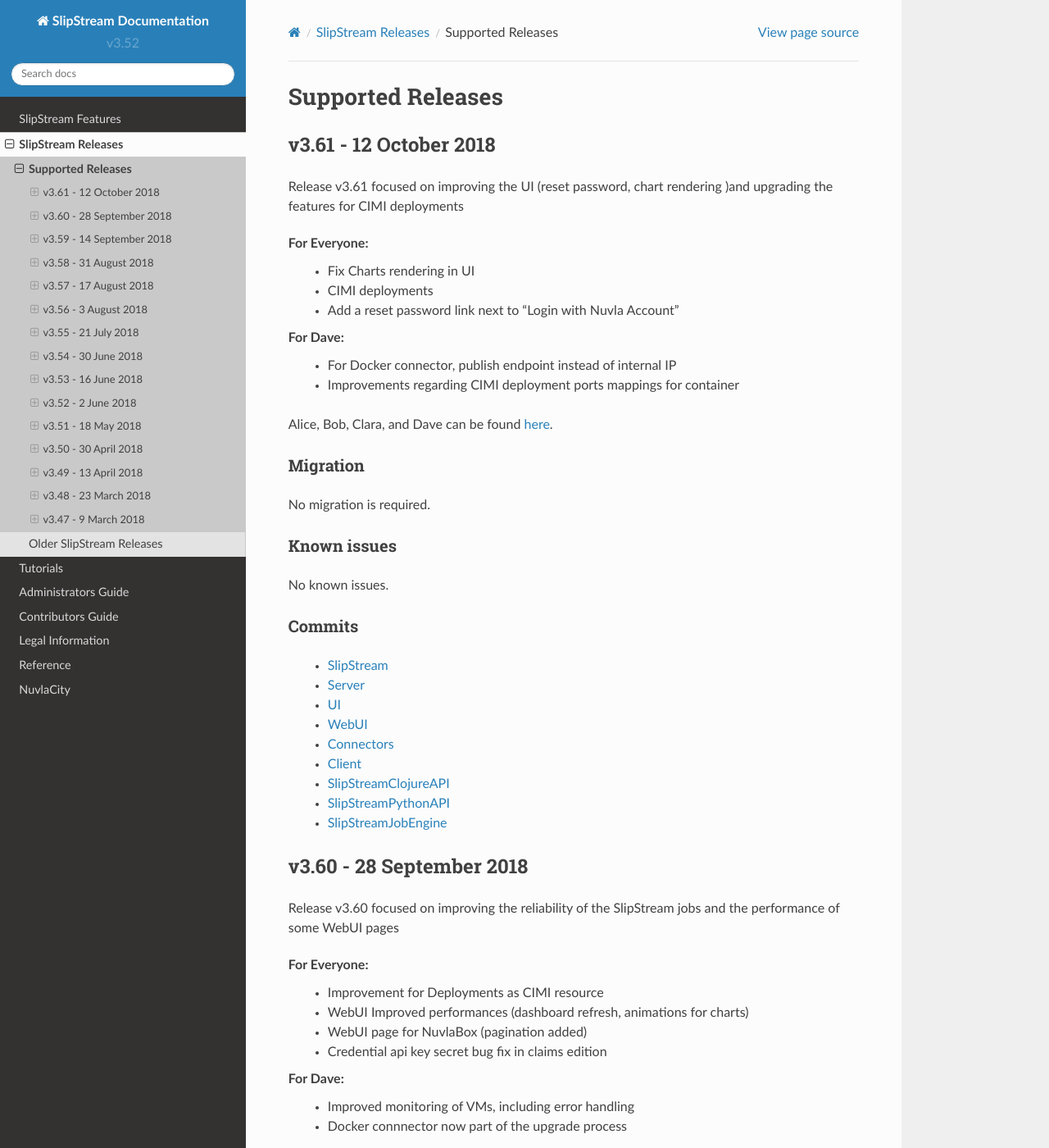
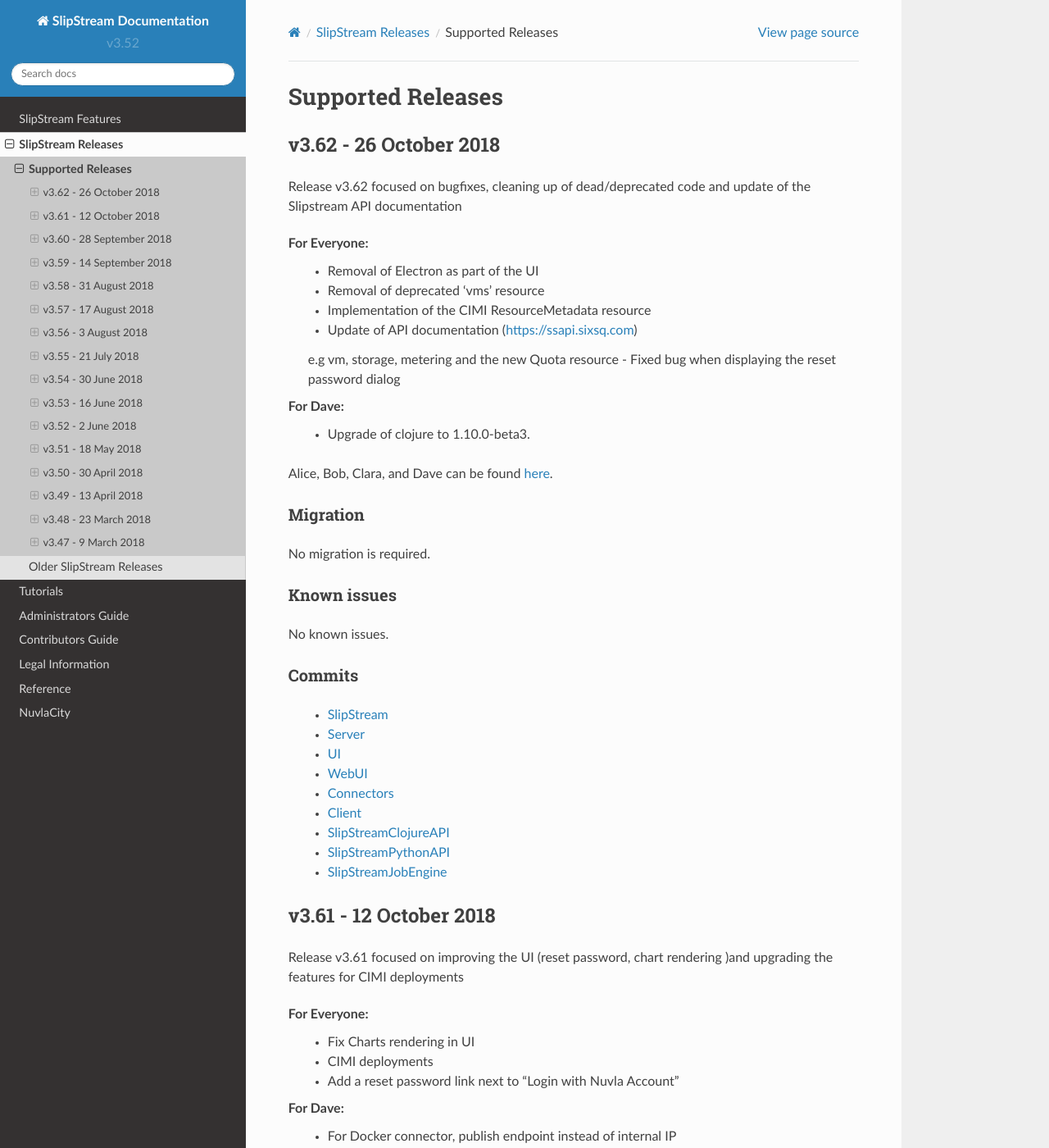
Before and after one commit to slipstream/SlipStreamDocumentation, a Sphinx documentation site: the page built from docs/release_notes/supported-releases.rst, in a window 1280 px wide and 1400 px high. Shown: the whole window at 82% size. Built offline with Sphinx 7.4.7 and the Read the Docs theme 2.0.0, drawn with Linux system fonts in a browser that asks for light colours.

Commit message:
Draft release notes for v3.62

```diff
--- a/docs/release_notes/supported-releases.rst
+++ b/docs/release_notes/supported-releases.rst
@@ -1,5 +1,53 @@
 Supported Releases
 ==================
+
+v3.62 - 26 October 2018
+--------------------------
+
+Release v3.62 focused on bugfixes, cleaning up of dead/deprecated code and
+update of the Slipstream API documentation
+
+For Everyone:
+ - Removal of Electron as part of the UI
+ - Removal of deprecated 'vms' resource
+ - Implementation of the CIMI ResourceMetadata resource
+ - Update of API documentation (https://ssapi.sixsq.com)
+ e.g  vm, storage, metering and the new Quota resource
+ - Fixed bug when displaying the reset password dialog
+
+
+For Dave:
+ - Upgrade of clojure to 1.10.0-beta3.
+
+Alice, Bob, Clara, and Dave can be found
+`here <http://sixsq.com/personae/>`_.
+
+Migration
+~~~~~~~~~
+
+No migration is required.
+
+
+Known issues
+~~~~~~~~~~~~
+
+No known issues.
+
+
+Commits
+~~~~~~~
+
+ -  `SlipStream <https://github.com/slipstream/SlipStream/compare/v3.61...v3.62>`__
+ -  `Server <https://github.com/slipstream/SlipStreamServer/compare/v3.61...v3.62>`__
+ -  `UI <https://github.com/slipstream/SlipStreamUI/compare/v3.61...v3.62>`__
+ -  `WebUI <https://github.com/slipstream/SlipStreamWebUI/compare/v3.61...v3.62>`__
+ -  `Connectors <https://github.com/slipstream/SlipStreamConnectors/compare/v3.61...v3.62>`__
+ -  `Client <https://github.com/slipstream/SlipStreamClient/compare/v3.61...v3.62>`__
+ -  `SlipStreamClojureAPI <https://github.com/slipstream/SlipStreamClojureAPI/compare/v3.61...v3.62>`__
+ -  `SlipStreamPythonAPI <https://github.com/slipstream/SlipStreamPythonAPI/compare/v3.61...v3.62>`__
+ -  `SlipStreamJobEngine <https://github.com/slipstream/SlipStreamJobEngine/compare/v3.61...v3.62>`__
+
+
 
 v3.61 - 12 October 2018
 --------------------------
```
Also changed, not shown: 1 other file.
